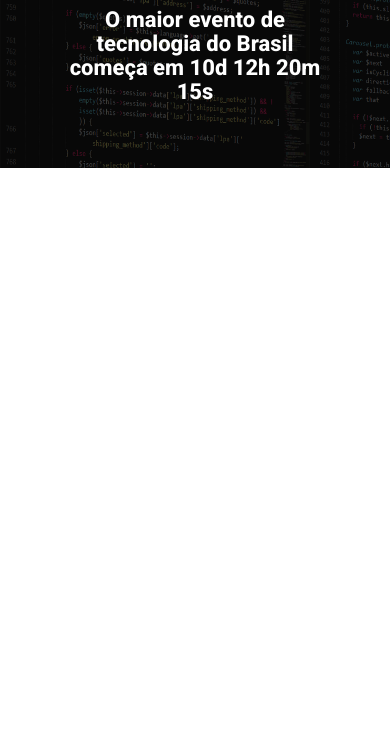
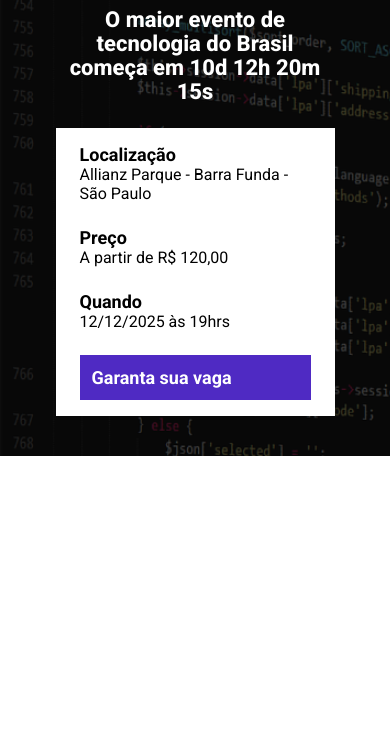
Before and after one commit to AdemiltonJr/ebac_tech_talks, a website built with Parcel: page src/index.html in a window 390 px wide. Shown: the part 96-844 px from the top of the page. Built offline with nearby package versions, Linux system fonts and the light colour scheme.

Commit message:
finalização do heros com os componentes e botão de CTA

```diff
--- a/src/index.html
+++ b/src/index.html
@@ -16,6 +16,25 @@
             <p class="hero__text">
                 O maior evento de tecnologia do Brasil começa em 10d 12h 20m 15s
             </p>
+            <div class="infos-bar">
+                <ul class="infos-bar__infos">
+                    <li class="infos-bar__infos__item">
+                        <b>Localização</b>
+                        Allianz Parque - Barra Funda - São Paulo
+                    </li>
+                    <li class="infos-bar__infos__item">
+                        <b>Preço</b>
+                        A partir de R$ 120,00
+                    </li>
+                    <li class="infos-bar__infos__item">
+                        <b>Quando</b>
+                        12/12/2025 às 19hrs
+                    </li>
+                </ul>
+                <a href="#" class="button button--primary">
+                    Garanta sua vaga
+                </a>
+            </div>
         </div>
 
     </header>
--- /dev/null
+++ b/src/styles/components/_buttons.scss
@@ -0,0 +1,23 @@
+.button {
+    padding: 12px;
+    font-size: 18px;
+    font-weight: bold;
+    text-decoration: none;
+    text-align: center;
+    white-space: nowrap;
+
+    &--primary {
+        color: #fff;
+        background-color: #4f2ac3;
+    }
+
+    @media (max-width: 640px) {
+        display: block;
+        width: 100%;
+    }
+
+    @media (max-width: 1024px) {
+        display: flex;
+        align-items: center;
+    }
+}
--- /dev/null
+++ b/src/styles/components/_infos-bar.scss
@@ -0,0 +1,40 @@
+.infos-bar {
+    padding: 16px 24px;
+    background-color: #fff;
+    display: flex;
+    justify-content: space-between;
+
+    &__infos {
+        display: flex;
+        gap: 40px;
+
+        &__item {
+            font-size: 14;
+            color: #000;
+
+            b {
+                font-size: 18px;
+                display: block;
+                color: #000;
+            }
+        }
+    }
+
+    @media (max-width: 640px) {
+        display: block;
+
+        &__infos {
+            display: block;
+
+            &__item {
+                margin-bottom: 24px;
+            }
+        }
+    }
+
+    @media (max-width: 1024px) {
+        &__infos {
+            gap: 16px;
+        }
+    }
+}
--- a/src/styles/main.scss
+++ b/src/styles/main.scss
@@ -1,4 +1,6 @@
 @use 'hero';
+@use 'components/infos-bar';
+@use 'components/buttons';
 
 * {
     margin: 0;
@@ -6,6 +8,7 @@
     box-sizing: border-box;
     font-family: Roboto, sans-serif;
     color: #fff;
+    list-style: none;
 }
 
 .container {
```
